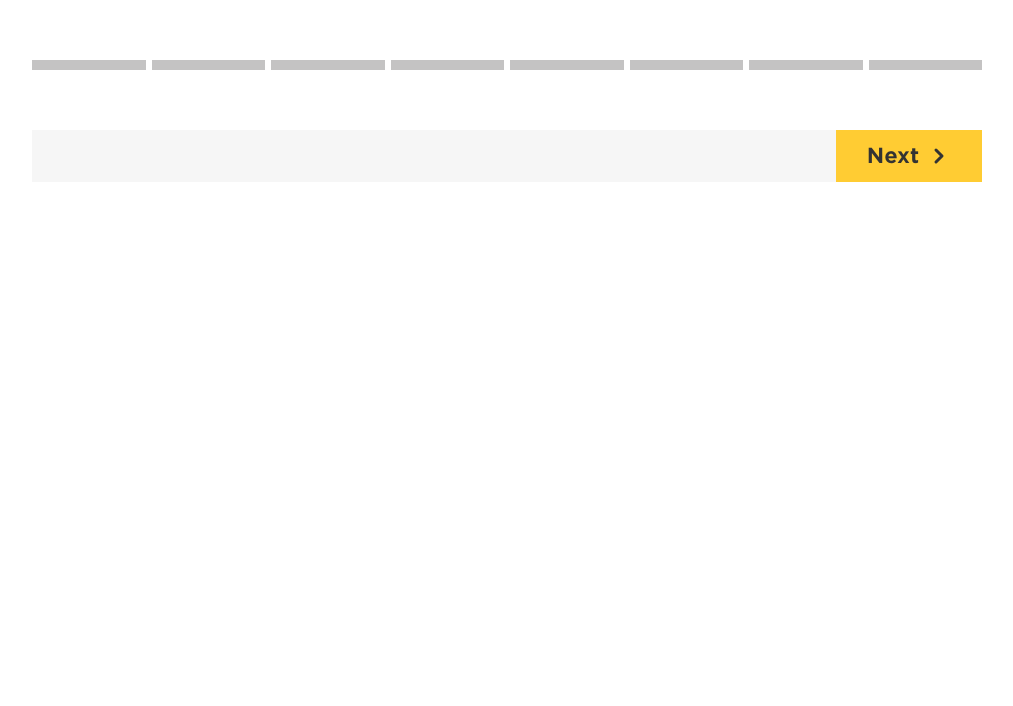
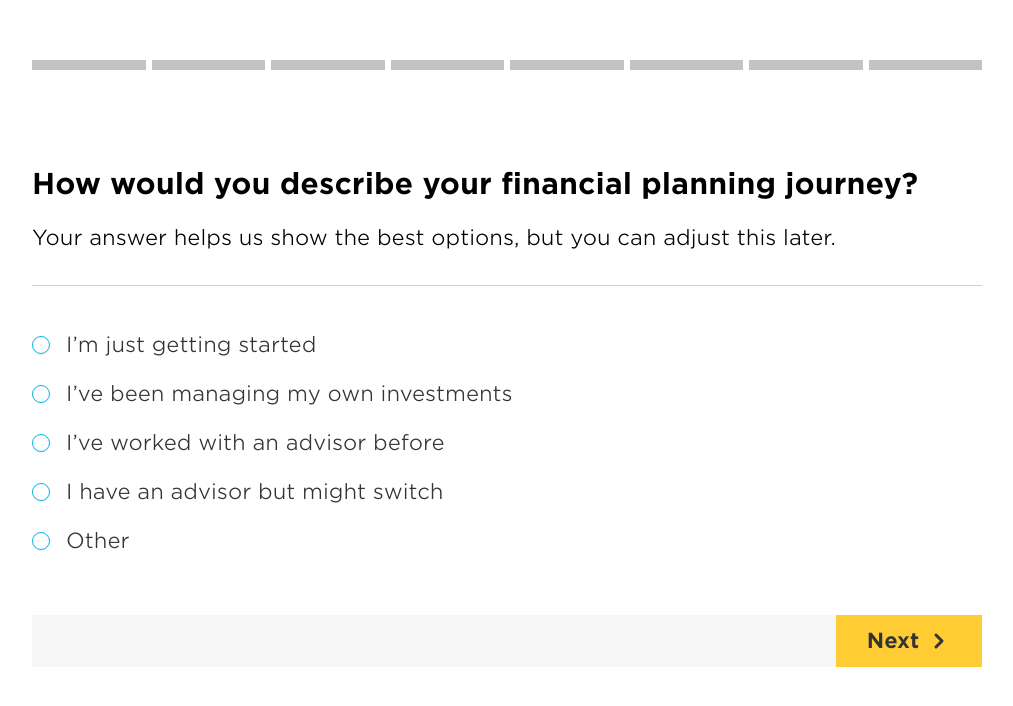
Before and after one commit to michaelshowes/cfp-quiz, a React (Vite) app: page / in a window 1280 px wide. Shown: the top 706 px of the page, without its empty margins (133-1146 px from the left). Built offline with nearby package versions, Linux system fonts and the light colour scheme.

Commit message:
added step 1

```diff
--- a/src/App.tsx
+++ b/src/App.tsx
@@ -1,5 +1,6 @@
 import Navigation from './components/Navigation';
 import ProgressIndicator from './components/ProgressIndicator';
+import Step1 from './components/steps/Step1/Step1';
 
 export default function App() {
   const currentStep = 2;
@@ -7,6 +8,7 @@ export default function App() {
   return (
     <div className={'mx-auto w-full max-w-[950px]'}>
       <ProgressIndicator />
+      <Step1 />
       <Navigation step={currentStep} />
     </div>
   );
--- /dev/null
+++ b/src/components/Radios.tsx
@@ -0,0 +1,36 @@
+import { Label } from './ui/label';
+import { RadioGroup, RadioGroupItem } from './ui/radio-group';
+
+export default function Radios({
+  options,
+  setSelectedOption
+}: {
+  options: { id: string; text: string }[];
+  setSelectedOption: (option: string) => void;
+}) {
+  return (
+    <RadioGroup
+      onValueChange={(value) => {
+        setSelectedOption(value);
+      }}
+    >
+      {options.map(({ id, text }) => (
+        <div
+          key={id}
+          className='flex items-center gap-4'
+        >
+          <RadioGroupItem
+            value={text}
+            id={id}
+          />
+          <Label
+            htmlFor={id}
+            className={'cursor-pointer'}
+          >
+            {text}
+          </Label>
+        </div>
+      ))}
+    </RadioGroup>
+  );
+}
--- /dev/null
+++ b/src/components/steps/Step1/Step1.tsx
@@ -0,0 +1,21 @@
+import Radios from '@/components/Radios';
+
+import StepHeader from '../StepHeader';
+import { step1Config } from './step1.config';
+
+export default function Step1() {
+  const { title, subtitle, options } = step1Config;
+
+  return (
+    <div className={'pb-16'}>
+      <StepHeader
+        title={title}
+        subtitle={subtitle}
+      />
+
+      <div className={'pt-12'}>
+        <Radios options={options} />
+      </div>
+    </div>
+  );
+}
--- /dev/null
+++ b/src/components/steps/Step1/step1.config.ts
@@ -0,0 +1,36 @@
+export type Step1Config = {
+  title: string;
+  subtitle?: string;
+  options: {
+    id: string;
+    text: string;
+  }[];
+};
+
+export const step1Config: Step1Config = {
+  title: 'How would you describe your financial planning journey?',
+  subtitle:
+    'Your answer helps us show the best options, but you can adjust this later.',
+  options: [
+    {
+      id: 'step-1-1',
+      text: 'I’m just getting started'
+    },
+    {
+      id: 'step-1-2',
+      text: 'I’ve been managing my own investments'
+    },
+    {
+      id: 'step-1-3',
+      text: 'I’ve worked with an advisor before'
+    },
+    {
+      id: 'step-1-4',
+      text: 'I have an advisor but might switch'
+    },
+    {
+      id: 'step-1-5',
+      text: 'Other'
+    }
+  ]
+};
--- /dev/null
+++ b/src/components/steps/StepHeader.tsx
@@ -0,0 +1,16 @@
+export default function StepHeader({
+  title,
+  subtitle
+}: {
+  title: string;
+  subtitle?: string;
+}) {
+  return (
+    <div
+      className={'border-border flex flex-col gap-4 border-b py-8 text-black'}
+    >
+      <h2 className={'text-xl font-bold'}>{title}</h2>
+      <p>{subtitle}</p>
+    </div>
+  );
+}
```
Also changed, not shown: 1 other file (tests, documents, lock files or other folders).
